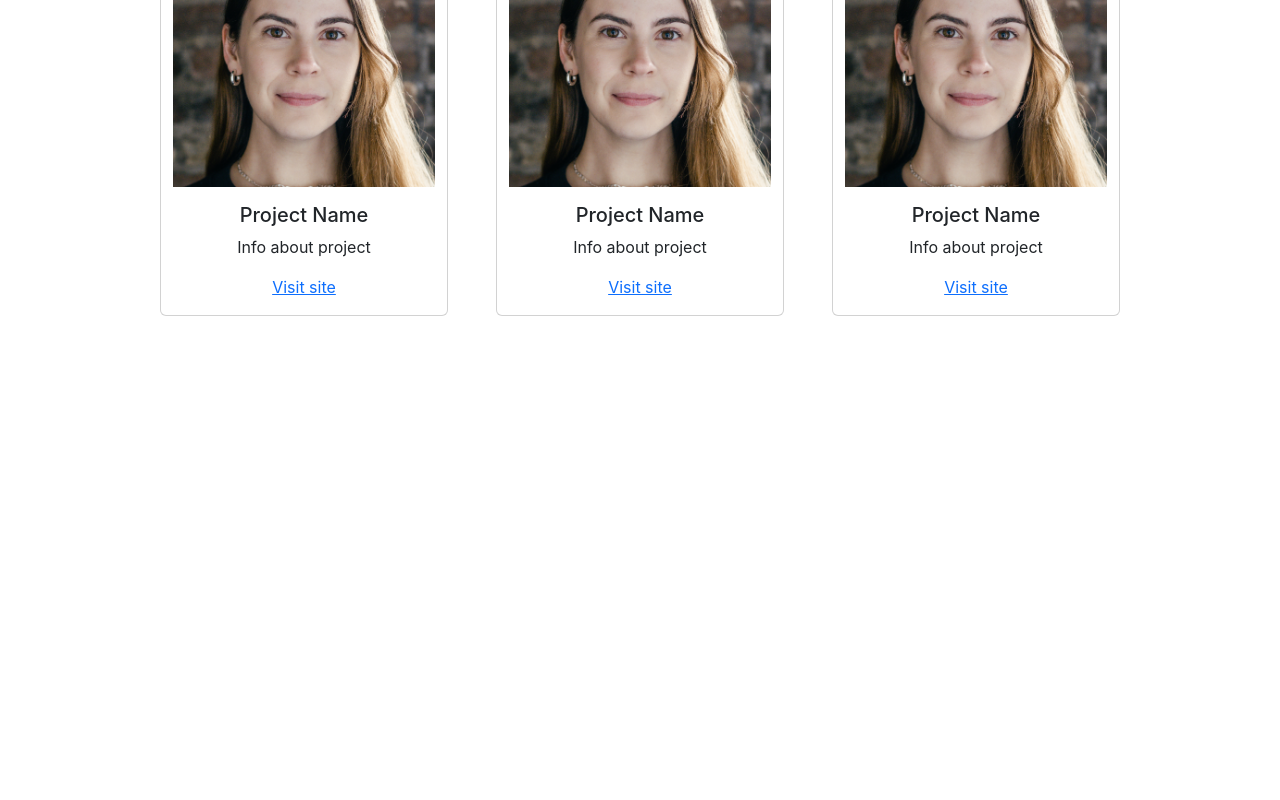
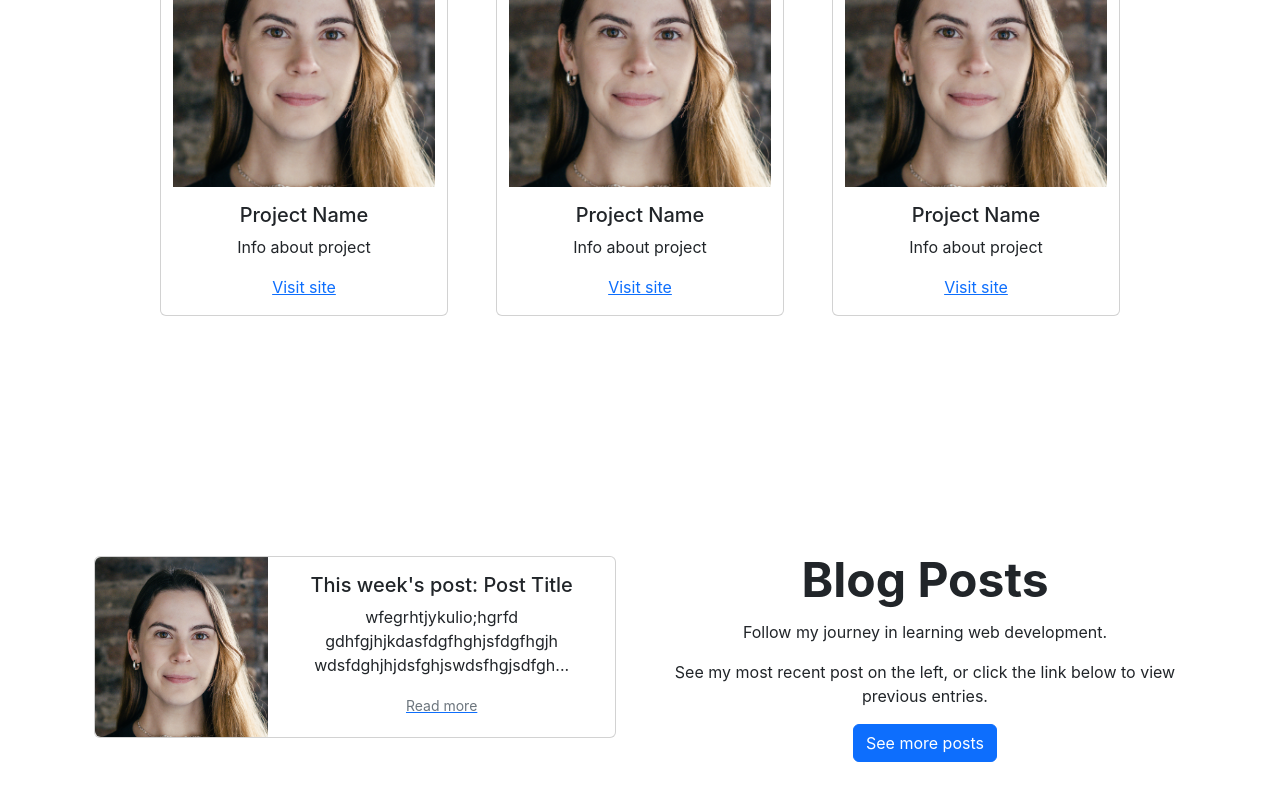
Before and after one commit to ah1096/developer-portfolio-2, a React (Create React App) app in the folder my-app/: page / in a window 1280 px wide. Shown: the part 1487-2287 px from the top of the page. Before the commit the page ends 1899 px from the top, so only its background shows below. Built offline with nearby package versions, Linux system fonts and the light colour scheme.

Commit message:
blog section DRAFTED

```diff
--- a/my-app/src/App.js
+++ b/my-app/src/App.js
@@ -197,13 +197,52 @@ function App() {
   </div>
 </div>
 
+{/* END PROJECTS SECTION */}
 
 
+<div>
+  <div className="px-4 py-5 my-5 ">
 
+    <div className="container col-xxl-8 px-4 py-5">
+      <div className="row flex-lg-row-reverse  g-5 py-5">
 
+              <div className="col-lg-6">
+                  <h1 className="display-5 fw-bold lh-1 mb-3" id="AboutSection">Blog Posts</h1>
+                    <div>
+                        <p>Follow my journey in learning web development.</p>
+                        <p>See my most recent post on the left, or click the link below to view previous entries.</p>
+                    </div>
 
+                    <a className="btn btn-primary">
+                      See more posts
+                    </a>
+              </div>
 
+              <div className="col-10 col-sm-8 col-lg-6">
+                <div id="blogTeaseCard" className="card mb-3">
+                  <div className="row g-0">
+                    <div className="col-md-4">
+                        <img src={profilePic.imageUrl} className="img-fluid rounded-start" alt="..."></img>
+                    </div>
 
+                    <div className="col-md-8">
+                      <div className="card-body">
+                          <h5 className="card-title">This week's post: Post Title</h5>
+                          <p className="card-text">wfegrhtjykulio;hgrfd
+                          gdhfgjhjkdasfdgfhghjsfdgfhgjh
+                          wdsfdghjhjdsfghjswdsfhgjsdfgh...</p>
+                          <a className="card-text"><small className="text-muted" href="#">Read more</small></a>
+                      </div>
+                    </div>
+                  </div>
+                </div>
+              </div>
+
+      </div>
+    </div>
+
+  </div>
+</div>
 
 
 {/* vvvv DON'T TOUCH THESE DIVS vvvv */}
```
